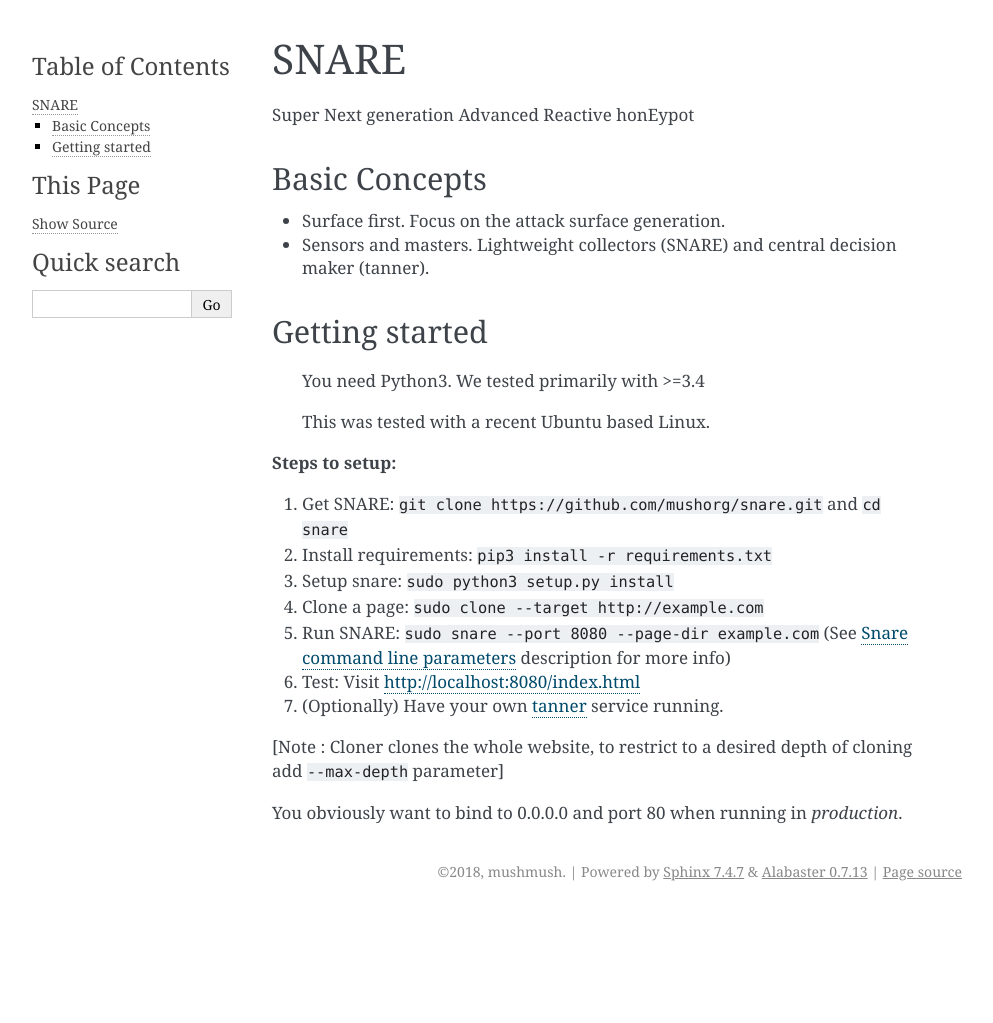
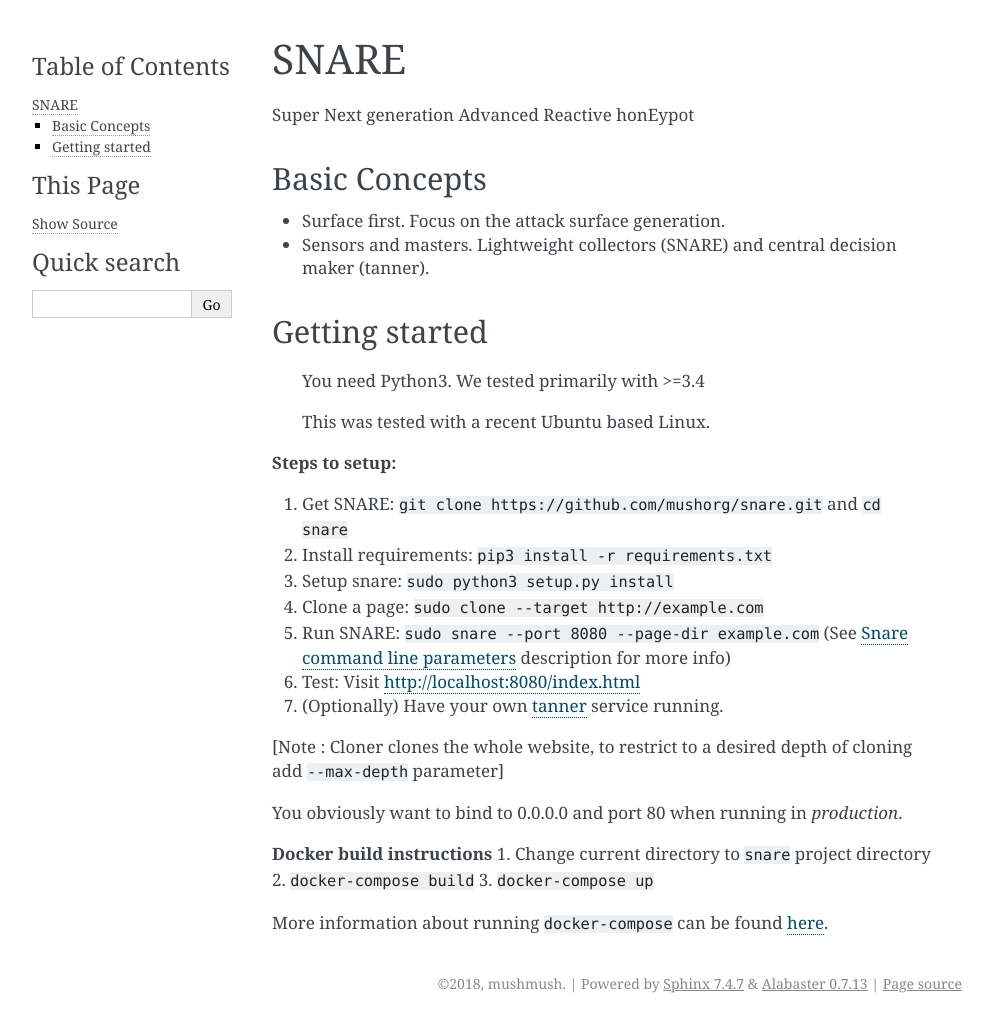
Before and after one commit to mushorg/snare, a Sphinx documentation site: the page built from docs/quick-start.rst, in a window 1280 px wide. Shown: the whole page, without its empty margins (148-1141 px from the left). Built offline with Sphinx 7.4.7, drawn with Linux system fonts in a browser that asks for light colours; before the commit the page ends 911 px from its top, so only the background shows below that.

Commit message:
add docker instructions (#203)
* add docker instructions

* update

* update doc

```diff
--- a/docs/quick-start.rst
+++ b/docs/quick-start.rst
@@ -38,3 +38,10 @@
 [Note : Cloner clones the whole website, to restrict to a desired depth of cloning add ``--max-depth`` parameter]
 
 You obviously want to bind to 0.0.0.0 and port 80 when running in *production*.
+
+**Docker build instructions**
+1. Change current directory to ``snare`` project directory
+2. ``docker-compose build``
+3. ``docker-compose up``
+
+More information about running ``docker-compose`` can be found `here <https://docs.docker.com/compose/gettingstarted/>`_.
```
Also changed, not shown: README.md (+7 -0 lines).
